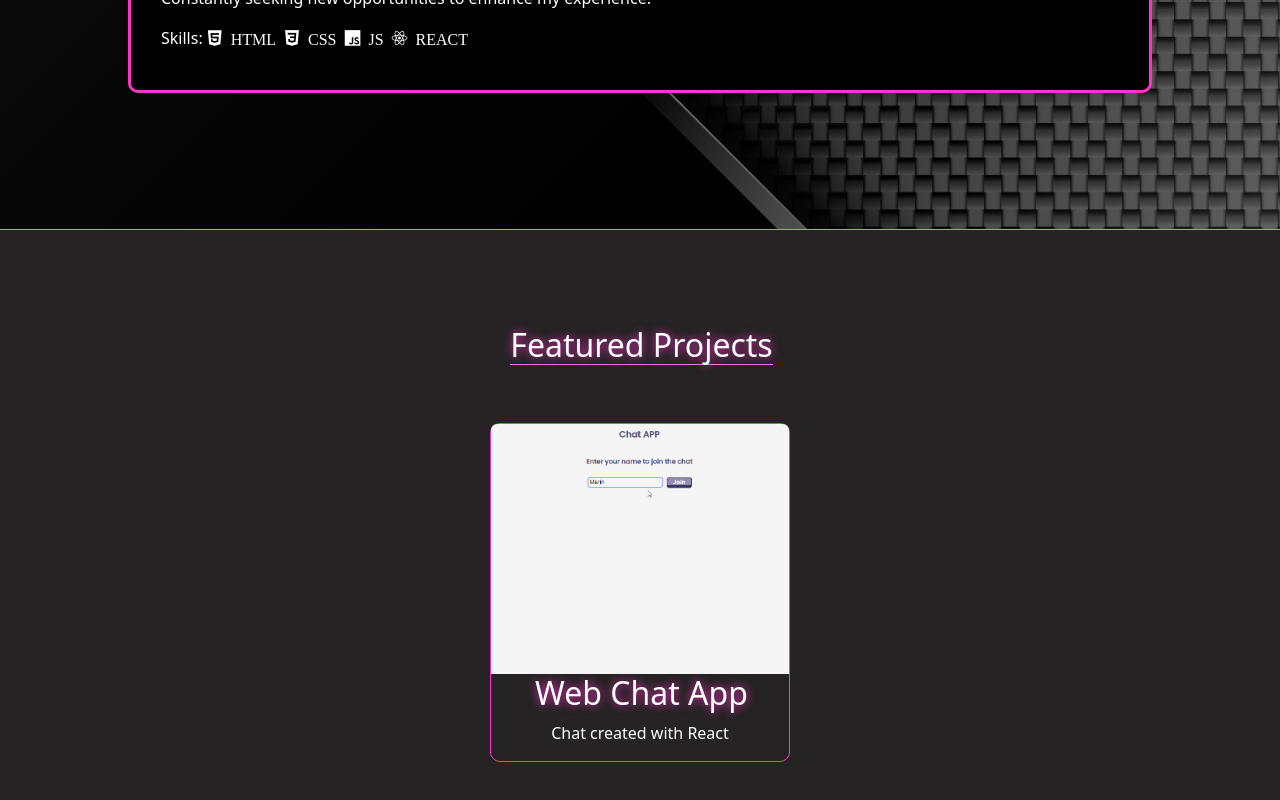
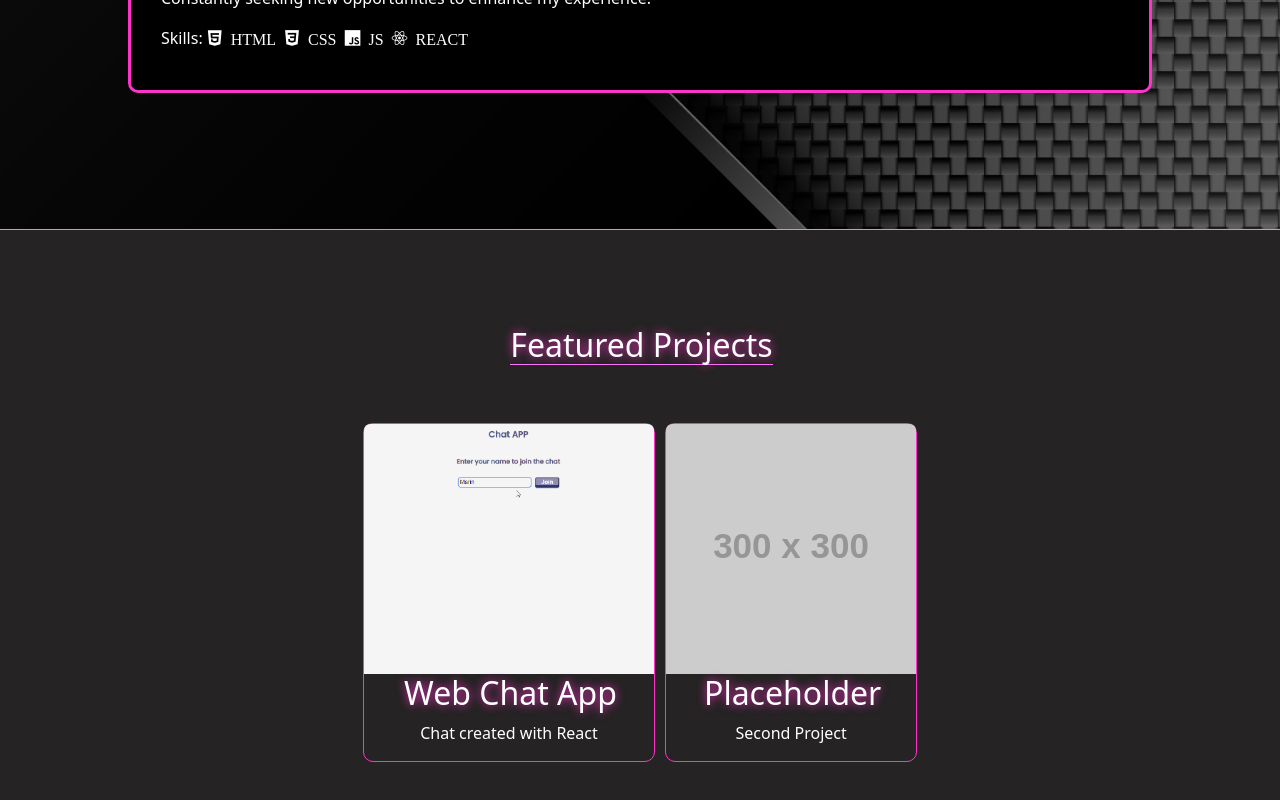
Before and after one commit to Marin303/react_portfolio_website, a React (Create React App) app: page / in a window 1280 px wide. Shown: the part 1370-2170 px from the top of the page. Built offline with nearby package versions, Linux system fonts and the light colour scheme.

Commit message:
new section

```diff
--- a/src/App.css
+++ b/src/App.css
@@ -163,7 +163,7 @@ h2 {
 .about-container {
   height: 100vh;
   background: url("./Images/carbon-img.jpg") center / cover no-repeat;
-  border-top:1px solid var(--primary-200) ;
+  border-top: 1px solid var(--primary-200);
   border-bottom: 1px solid var(--primary-200);
 }
 
@@ -252,16 +252,21 @@ h2 {
 
 /*Featured Projects*/
 
-.featuredContainer{
+.featuredContainer {
   height: 100vh;
   background-color: #252323;
   text-align: center;
 }
 
-.projects{
-  width: 300px;
+.projects {
+  max-width: 300px;
   height: auto;
   border: 1px solid var(--primary-100);
   border-radius: 10px;
   margin: 50px auto;
+  display: inline-block;
 }
+
+.custom {
+  margin-left: 10px;
+}
--- a/src/Pages/FeaturedProjects.jsx
+++ b/src/Pages/FeaturedProjects.jsx
@@ -3,16 +3,29 @@ import gifChat from "../Images/chatapp2.gif";
 const FeaturedProjects = () => {
   return (
     <div className="featuredContainer">
+      <h2 className="text-white pt-5 d-inline-block custom-border mt-5">
+        Featured Projects
+      </h2>
       <div className="content">
-      <h2 className="text-white pt-5 d-inline-block custom-border mt-5">Featured Projects</h2>
         <section className="projects">
           <img
             className="rounded-top"
             src={gifChat}
             alt="chat-gif"
-        style={{ width: "100%", maxHeight: "250px" }}/>
+            style={{ width: "100%", maxHeight: "250px" }}
+          />
           <h2 className="text-white">Web Chat App</h2>
           <p className="text-white">Chat created with React</p>
+        </section>
+        <section className="projects custom">
+          <img
+            className="rounded-top"
+            src="https://dummyimage.com/300x300/777777/ffffff.png"
+            alt="300x300"
+            style={{ width: "100%", maxHeight: "250px" }}
+          />
+          <h2 className="text-white">Placeholder</h2>
+          <p className="text-white">Second Project</p>
         </section>
       </div>
     </div>
```
Lines whose indentation alone changed are shown as unchanged.
